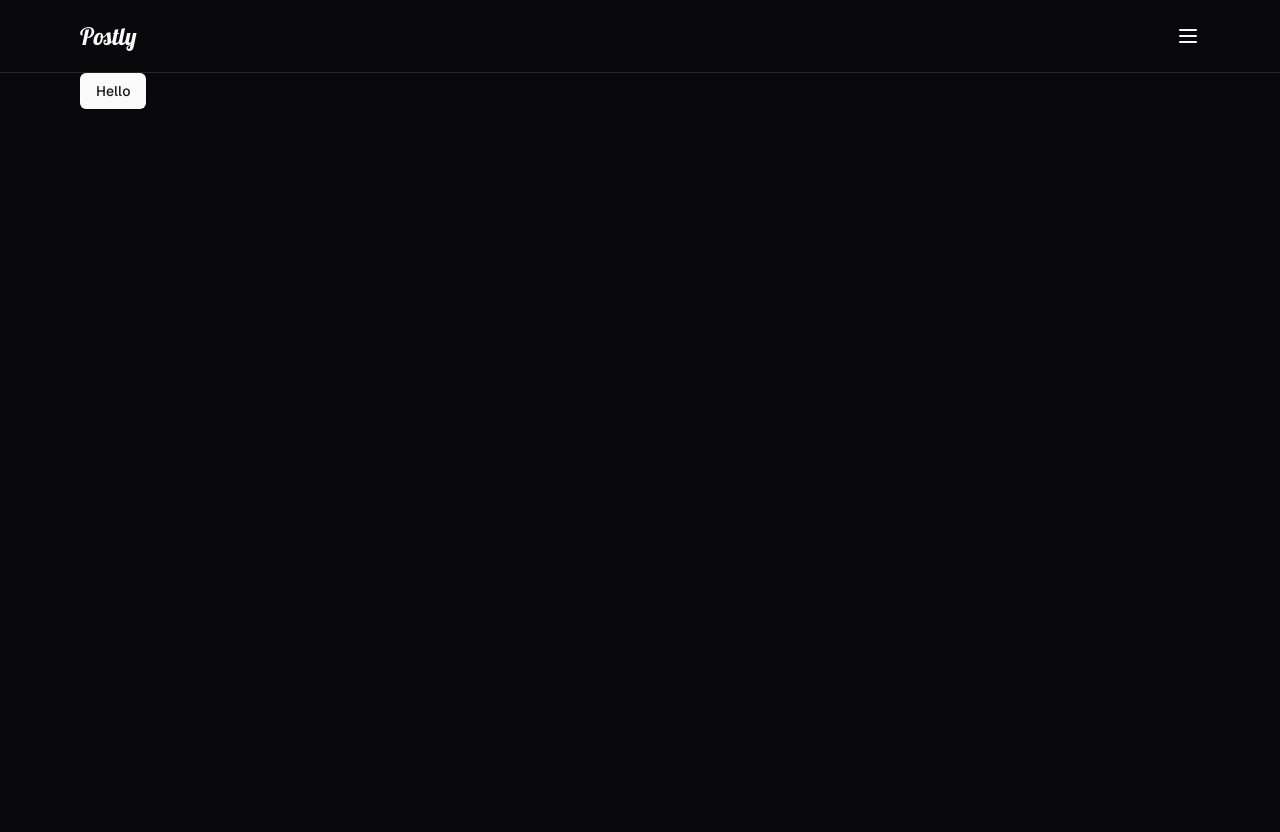
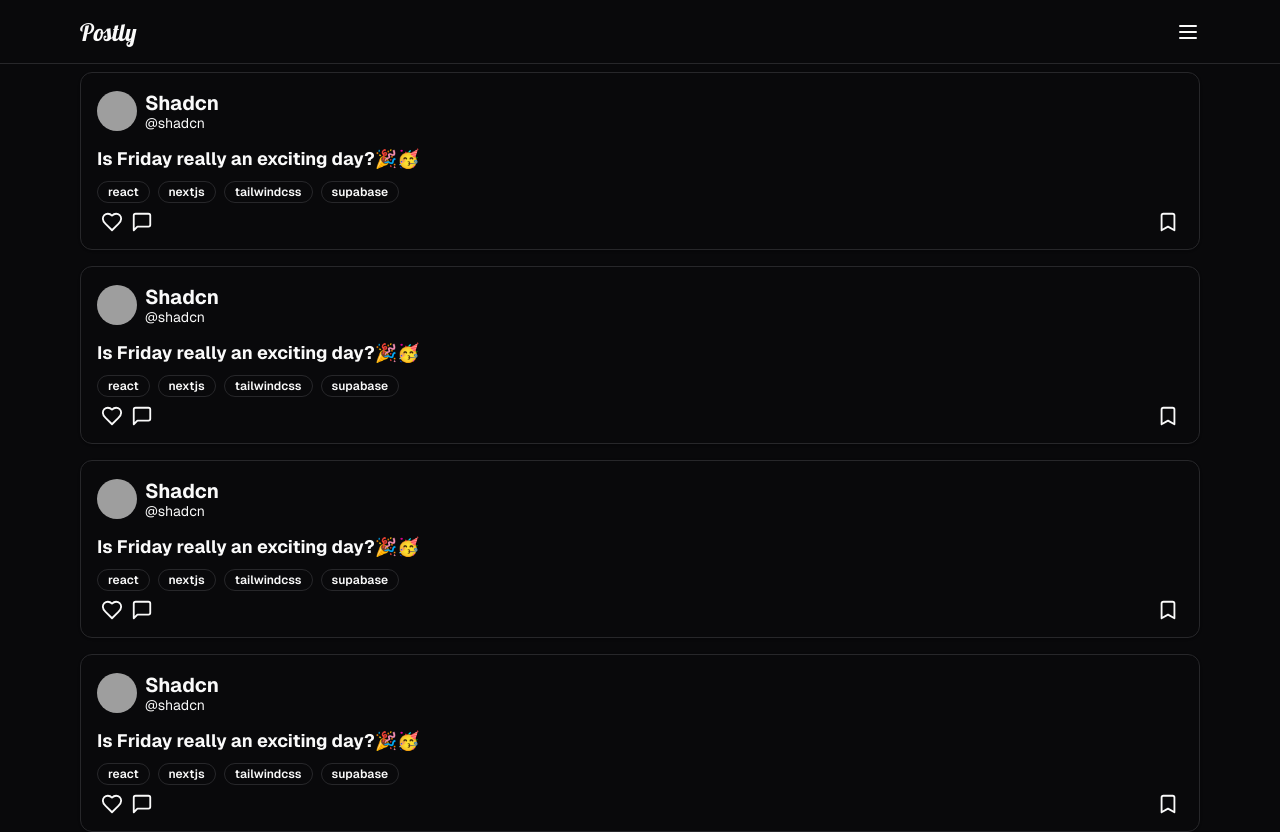
Before and after one commit to imxnasr/postly, a Next.js app: page / in a window 1280 px wide. Shown: the top 832 px of the page. Before the commit the page ends 800 px from the top, so only its background shows below. Built offline with nearby package versions, Linux system fonts and the light colour scheme; grey boxes are pictures that could not be loaded.

Commit message:
✨ Created Post component

```diff
--- a/app/layout.tsx
+++ b/app/layout.tsx
@@ -22,7 +22,7 @@ const lobster = localFont({
 
 export const metadata: Metadata = {
   title: "Postly",
-  description: "Generated by create next app",
+  description: "Postly. For writing.",
 };
 
 export default function RootLayout({
--- a/app/page.tsx
+++ b/app/page.tsx
@@ -1,9 +1,17 @@
-import { Button } from "@/components/ui";
+import { Post } from "@/components/Post";
 
 export default () => {
   return (
-    <div>
-      <Button variant={"default"}>Hello</Button>
+    <div className="space-y-4">
+      <Post />
+      <Post />
+      <Post />
+      <Post />
+      <Post />
+      <Post />
+      <Post />
+      <Post />
+      <Post />
     </div>
   );
 };
--- a/components/Navbar.tsx
+++ b/components/Navbar.tsx
@@ -4,13 +4,18 @@ import { Logo } from "./Logo";
 import { Menu } from "lucide-react";
 import { Drawer, DrawerContent, DrawerDescription, DrawerHeader, DrawerTitle, DrawerTrigger } from "@/components/ui";
 import { navLinks } from "@/utils/settings";
+import { twMerge } from "tailwind-merge";
 
 interface NavbarProps {}
 
+const navHight = 14;
+
 export const Navbar: FC<NavbarProps> = () => {
   return (
-    <nav className="border-b py-5 -2">
-      <div className="container flex justify-between">
+    <>
+      <div className="w-full -z-10 mb-2 h-16" />
+      <nav className="fixed flex top-0 items-center bg-background w-full z-10 border-b h-16">
+        <div className="h- container flex justify-between">
           <Link href="/">
             <Logo />
           </Link>
@@ -20,8 +25,8 @@ export const Navbar: FC<NavbarProps> = () => {
             </DrawerTrigger>
             <DrawerContent className="h-screen top-0 left-0 mt-0 w-3/4 rounded-none pl-10 pt-48 border-r">
               <DrawerHeader className="hidden">
-              <DrawerTitle>Nav</DrawerTitle>
-              <DrawerDescription>Nav</DrawerDescription>
+                <DrawerTitle />
+                <DrawerDescription />
               </DrawerHeader>
               {/* Links */}
               <div className="flex flex-col gap-8 *:text-3xl">
@@ -36,5 +41,6 @@ export const Navbar: FC<NavbarProps> = () => {
           {/* <Menu /> */}
         </div>
       </nav>
+    </>
   );
 };
--- /dev/null
+++ b/components/Post.tsx
@@ -0,0 +1,68 @@
+import { FC } from "react";
+import { Avatar, AvatarFallback, AvatarImage, Badge, Card, HoverCard, HoverCardContent, HoverCardTrigger } from "./ui";
+import { Bookmark, Heart, MessageSquare } from "lucide-react";
+import Link from "next/link";
+
+interface PostProps {}
+
+const iconSize = 22;
+
+export const Post: FC<PostProps> = () => {
+  return (
+    <Card className="bg-card p-4">
+      {/* Header */}
+      <HoverCard>
+        <div className="flex items-center gap-2 mb-3">
+          <Avatar>
+            <AvatarImage src="https://github.com/shadcn.png" />
+            <AvatarFallback>IM</AvatarFallback>
+          </Avatar>
+          {/* Texts */}
+          <div className="flex flex-col">
+            <HoverCardTrigger>
+              <Link href="/profile/shadcn">
+                <div className="text-xl font-bold -mb-1 hover:underline">Shadcn</div>
+              </Link>
+            </HoverCardTrigger>
+            <div className="text-sm">@shadcn</div>
+          </div>
+        </div>
+        {/* Hover Card */}
+        <HoverCardContent>
+          <div className="flex items-center gap-2 mb-3">
+            <Avatar>
+              <AvatarImage src="https://github.com/shadcn.png" />
+              <AvatarFallback>IM</AvatarFallback>
+            </Avatar>
+            {/* Texts */}
+            <div className="flex flex-col">
+              <div className="text-xl font-bold -mb-1">Shadcn</div>
+              <div className="text-sm">@shadcn</div>
+            </div>
+          </div>
+          {/* Description */}
+          <div>Lorem ipsum dolor sit amet consectetur adipisicing elit. Voluptatem, inventore.</div>
+        </HoverCardContent>
+      </HoverCard>
+      {/* Title */}
+      <Link href="/post/1">
+        <h1 className="text-lg font-bold mb-2">Is Friday really an exciting day?🎉🥳</h1>
+      </Link>
+      {/* Tags */}
+      <div className="flex items-center gap-2 *:text-xs *:rounded-full overflow-hidden *:cursor-default mb-2">
+        <Badge variant="outline">react</Badge>
+        <Badge variant="outline">nextjs</Badge>
+        <Badge variant="outline">tailwindcss</Badge>
+        <Badge variant="outline">supabase</Badge>
+      </div>
+      {/* Actions */}
+      <div className="flex items-center justify-between text-sm px-1">
+        <div className="flex gap-2 items-center">
+          <Heart size={iconSize} />
+          <MessageSquare size={iconSize} />
+        </div>
+        <Bookmark size={iconSize} />
+      </div>
+    </Card>
+  );
+};
--- /dev/null
+++ b/components/ui/Avatar.tsx
@@ -0,0 +1,50 @@
+"use client"
+
+import * as React from "react"
+import * as AvatarPrimitive from "@radix-ui/react-avatar"
+
+import { cn } from "@/lib/utils"
+
+const Avatar = React.forwardRef<
+  React.ElementRef<typeof AvatarPrimitive.Root>,
+  React.ComponentPropsWithoutRef<typeof AvatarPrimitive.Root>
+>(({ className, ...props }, ref) => (
+  <AvatarPrimitive.Root
+    ref={ref}
+    className={cn(
+      "relative flex h-10 w-10 shrink-0 overflow-hidden rounded-full",
+      className
+    )}
+    {...props}
+  />
+))
+Avatar.displayName = AvatarPrimitive.Root.displayName
+
+const AvatarImage = React.forwardRef<
+  React.ElementRef<typeof AvatarPrimitive.Image>,
+  React.ComponentPropsWithoutRef<typeof AvatarPrimitive.Image>
+>(({ className, ...props }, ref) => (
+  <AvatarPrimitive.Image
+    ref={ref}
+    className={cn("aspect-square h-full w-full", className)}
+    {...props}
+  />
+))
+AvatarImage.displayName = AvatarPrimitive.Image.displayName
+
+const AvatarFallback = React.forwardRef<
+  React.ElementRef<typeof AvatarPrimitive.Fallback>,
+  React.ComponentPropsWithoutRef<typeof AvatarPrimitive.Fallback>
+>(({ className, ...props }, ref) => (
+  <AvatarPrimitive.Fallback
+    ref={ref}
+    className={cn(
+      "flex h-full w-full items-center justify-center rounded-full bg-muted",
+      className
+    )}
+    {...props}
+  />
+))
+AvatarFallback.displayName = AvatarPrimitive.Fallback.displayName
+
+export { Avatar, AvatarImage, AvatarFallback }
--- /dev/null
+++ b/components/ui/Badge.tsx
@@ -0,0 +1,36 @@
+import * as React from "react"
+import { cva, type VariantProps } from "class-variance-authority"
+
+import { cn } from "@/lib/utils"
+
+const badgeVariants = cva(
+  "inline-flex items-center rounded-md border px-2.5 py-0.5 text-xs font-semibold transition-colors focus:outline-none focus:ring-2 focus:ring-ring focus:ring-offset-2",
+  {
+    variants: {
+      variant: {
+        default:
+          "border-transparent bg-primary text-primary-foreground shadow hover:bg-primary/80",
+        secondary:
+          "border-transparent bg-secondary text-secondary-foreground hover:bg-secondary/80",
+        destructive:
+          "border-transparent bg-destructive text-destructive-foreground shadow hover:bg-destructive/80",
+        outline: "text-foreground",
+      },
+    },
+    defaultVariants: {
+      variant: "default",
+    },
+  }
+)
+
+export interface BadgeProps
+  extends React.HTMLAttributes<HTMLDivElement>,
+    VariantProps<typeof badgeVariants> {}
+
+function Badge({ className, variant, ...props }: BadgeProps) {
+  return (
+    <div className={cn(badgeVariants({ variant }), className)} {...props} />
+  )
+}
+
+export { Badge, badgeVariants }
--- /dev/null
+++ b/components/ui/Card.tsx
@@ -0,0 +1,76 @@
+import * as React from "react"
+
+import { cn } from "@/lib/utils"
+
+const Card = React.forwardRef<
+  HTMLDivElement,
+  React.HTMLAttributes<HTMLDivElement>
+>(({ className, ...props }, ref) => (
+  <div
+    ref={ref}
+    className={cn(
+      "rounded-xl border bg-card text-card-foreground shadow",
+      className
+    )}
+    {...props}
+  />
+))
+Card.displayName = "Card"
+
+const CardHeader = React.forwardRef<
+  HTMLDivElement,
+  React.HTMLAttributes<HTMLDivElement>
+>(({ className, ...props }, ref) => (
+  <div
+    ref={ref}
+    className={cn("flex flex-col space-y-1.5 p-6", className)}
+    {...props}
+  />
+))
+CardHeader.displayName = "CardHeader"
+
+const CardTitle = React.forwardRef<
+  HTMLDivElement,
+  React.HTMLAttributes<HTMLDivElement>
+>(({ className, ...props }, ref) => (
+  <div
+    ref={ref}
+    className={cn("font-semibold leading-none tracking-tight", className)}
+    {...props}
+  />
+))
+CardTitle.displayName = "CardTitle"
+
+const CardDescription = React.forwardRef<
+  HTMLDivElement,
+  React.HTMLAttributes<HTMLDivElement>
+>(({ className, ...props }, ref) => (
+  <div
+    ref={ref}
+    className={cn("text-sm text-muted-foreground", className)}
+    {...props}
+  />
+))
+CardDescription.displayName = "CardDescription"
+
+const CardContent = React.forwardRef<
+  HTMLDivElement,
+  React.HTMLAttributes<HTMLDivElement>
+>(({ className, ...props }, ref) => (
+  <div ref={ref} className={cn("p-6 pt-0", className)} {...props} />
+))
+CardContent.displayName = "CardContent"
+
+const CardFooter = React.forwardRef<
+  HTMLDivElement,
+  React.HTMLAttributes<HTMLDivElement>
+>(({ className, ...props }, ref) => (
+  <div
+    ref={ref}
+    className={cn("flex items-center p-6 pt-0", className)}
+    {...props}
+  />
+))
+CardFooter.displayName = "CardFooter"
+
+export { Card, CardHeader, CardFooter, CardTitle, CardDescription, CardContent }
--- /dev/null
+++ b/components/ui/HoverCard.tsx
@@ -0,0 +1,15 @@
+"use client";
+
+import * as React from "react";
+import * as HoverCardPrimitive from "@radix-ui/react-hover-card";
+
+import { cn } from "@/lib/utils";
+
+const HoverCard = HoverCardPrimitive.Root;
+
+const HoverCardTrigger = HoverCardPrimitive.Trigger;
+
+const HoverCardContent = React.forwardRef<React.ElementRef<typeof HoverCardPrimitive.Content>, React.ComponentPropsWithoutRef<typeof HoverCardPrimitive.Content>>(({ className, align = "center", sideOffset = 4, ...props }, ref) => <HoverCardPrimitive.Content ref={ref} align={align} sideOffset={sideOffset} className={cn("z-50 w-64 rounded-md border bg-popover p-4 text-popover-foreground shadow-md outline-none data-[state=open]:animate-in data-[state=closed]:animate-out data-[state=closed]:fade-out-0 data-[state=open]:fade-in-0 data-[state=closed]:zoom-out-95 data-[state=open]:zoom-in-95 data-[side=bottom]:slide-in-from-top-2 data-[side=left]:slide-in-from-right-2 data-[side=right]:slide-in-from-left-2 data-[side=top]:slide-in-from-bottom-2", className)} {...props} />);
+HoverCardContent.displayName = HoverCardPrimitive.Content.displayName;
+
+export { HoverCard, HoverCardTrigger, HoverCardContent };
--- a/components/ui/index.ts
+++ b/components/ui/index.ts
@@ -1,2 +1,6 @@
 export * from "./Button";
 export * from "./Drawer";
+export * from "./Avatar";
+export * from "./Badge";
+export * from "./Card";
+export * from "./HoverCard";
--- a/package.json
+++ b/package.json
@@ -9,7 +9,9 @@
     "lint": "next lint"
   },
   "dependencies": {
+    "@radix-ui/react-avatar": "^1.1.1",
     "@radix-ui/react-dialog": "^1.1.2",
+    "@radix-ui/react-hover-card": "^1.1.2",
     "@radix-ui/react-slot": "^1.1.0",
     "class-variance-authority": "^0.7.1",
     "clsx": "^2.1.1",
```
Also changed, not shown: 1 other file (tests, documents, lock files or other folders). Lines whose indentation alone changed are shown as unchanged.
